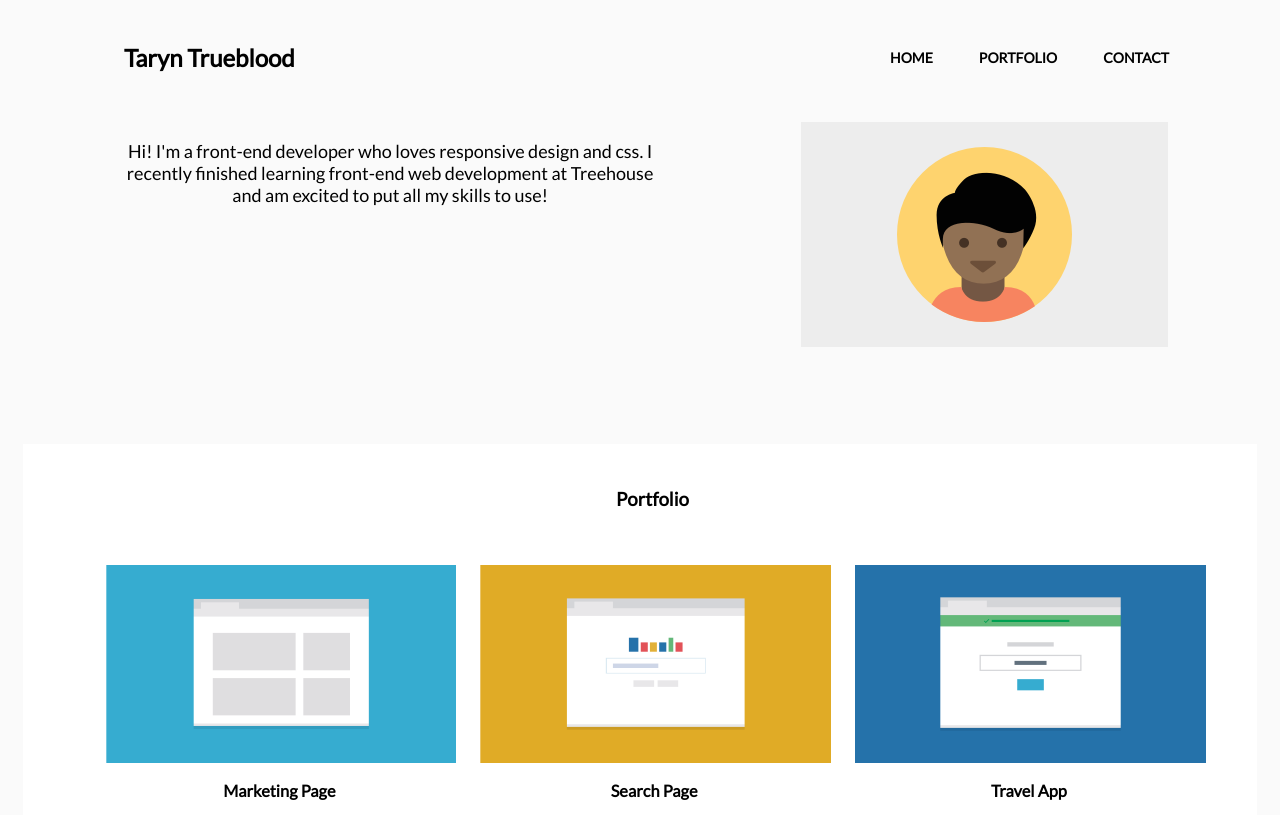
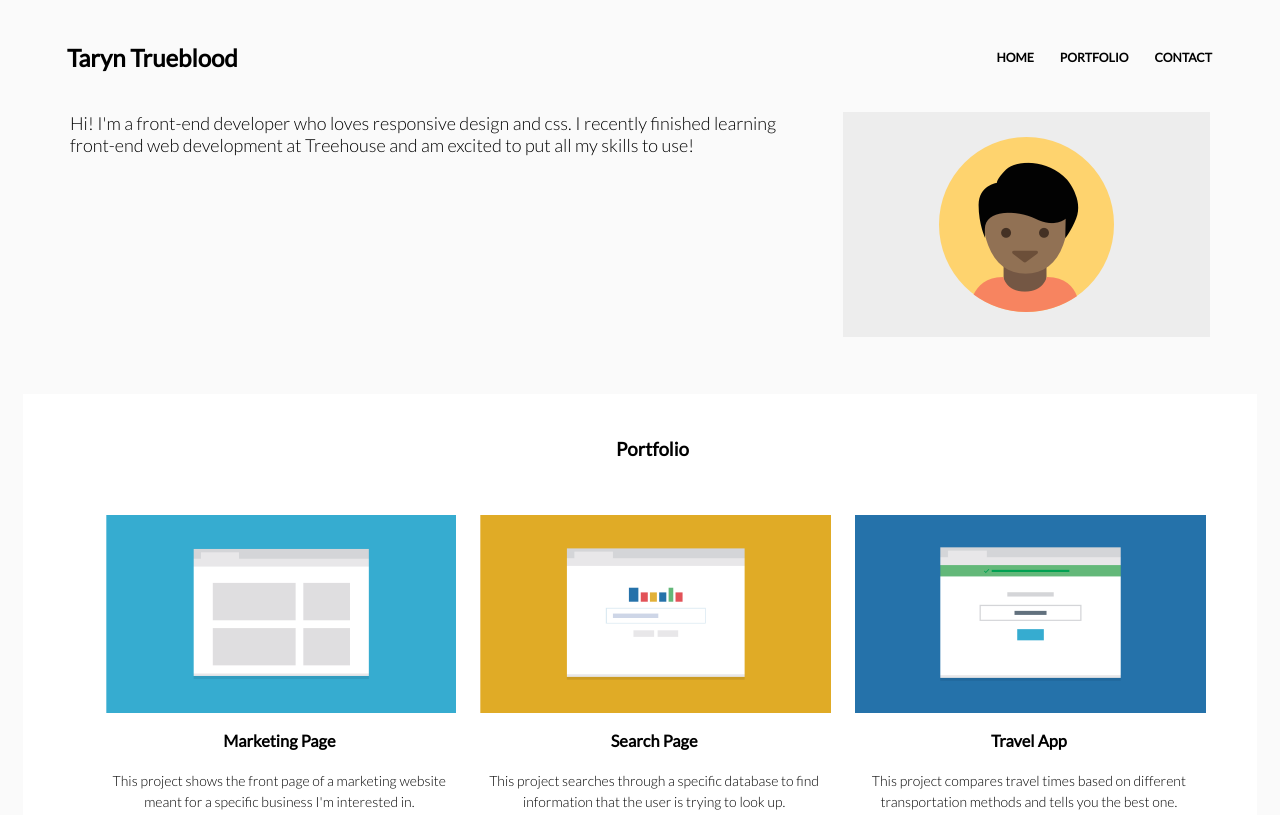
Before and after one commit to taryntrueblood/Responsive_Layout-master, a plain HTML site: page index.html in a window 1280 px wide. Shown: the top 815 px of the page. Drawn offline with Linux system fonts and the light colour scheme.

Commit message:
final changes to the stylesheet

```diff
--- a/css/styles.css
+++ b/css/styles.css
@@ -52,7 +52,7 @@ body{
 }
 
 .profile p{
-  text-align: center;
+  font-weight: 100;
 }
 
 .profile img{
@@ -255,7 +255,7 @@ body{
 
   .name{
     align-self: center;
-    padding-left: 84px;
+    padding-left: 27px;
   }
 
   .main-nav{
@@ -266,7 +266,8 @@ body{
 
   .main-nav ul{
     display: flex;
-    margin: 0 48px;
+    margin: 0 15px;
+    font-size: 14px;
   }
 
   .main-nav li{
@@ -276,18 +277,20 @@ body{
 
   .main-nav a{
     text-decoration: none;
-    padding: 20px;
+    padding: 10px;
   }
 
   .profile{
     display: flex;
     font-size: 1.5em;
-    margin: 0 30px;
-    padding-top: 30px;
+    margin: 20px 30px;
+    padding: 0;
   }
 
   .profile p{
-    margin-right: 80px;
+    margin-top: 0;
+    padding: 0;
+    margin-right: 47px;
     font-size: 75%;
   }
 
@@ -296,7 +299,7 @@ body{
     display: flex;
     flex-flow: row wrap;
     padding-left: 25px;
-    padding-bottom: 55px;
+    padding-bottom: 30px;
     margin-top: 3%;
   }
 
@@ -320,7 +323,7 @@ body{
   }
 
   .contact_container{
-    margin-left: 31%;
+    margin-left: 22%;
   }
 
 }
```
Also changed, not shown: 1 other file.
